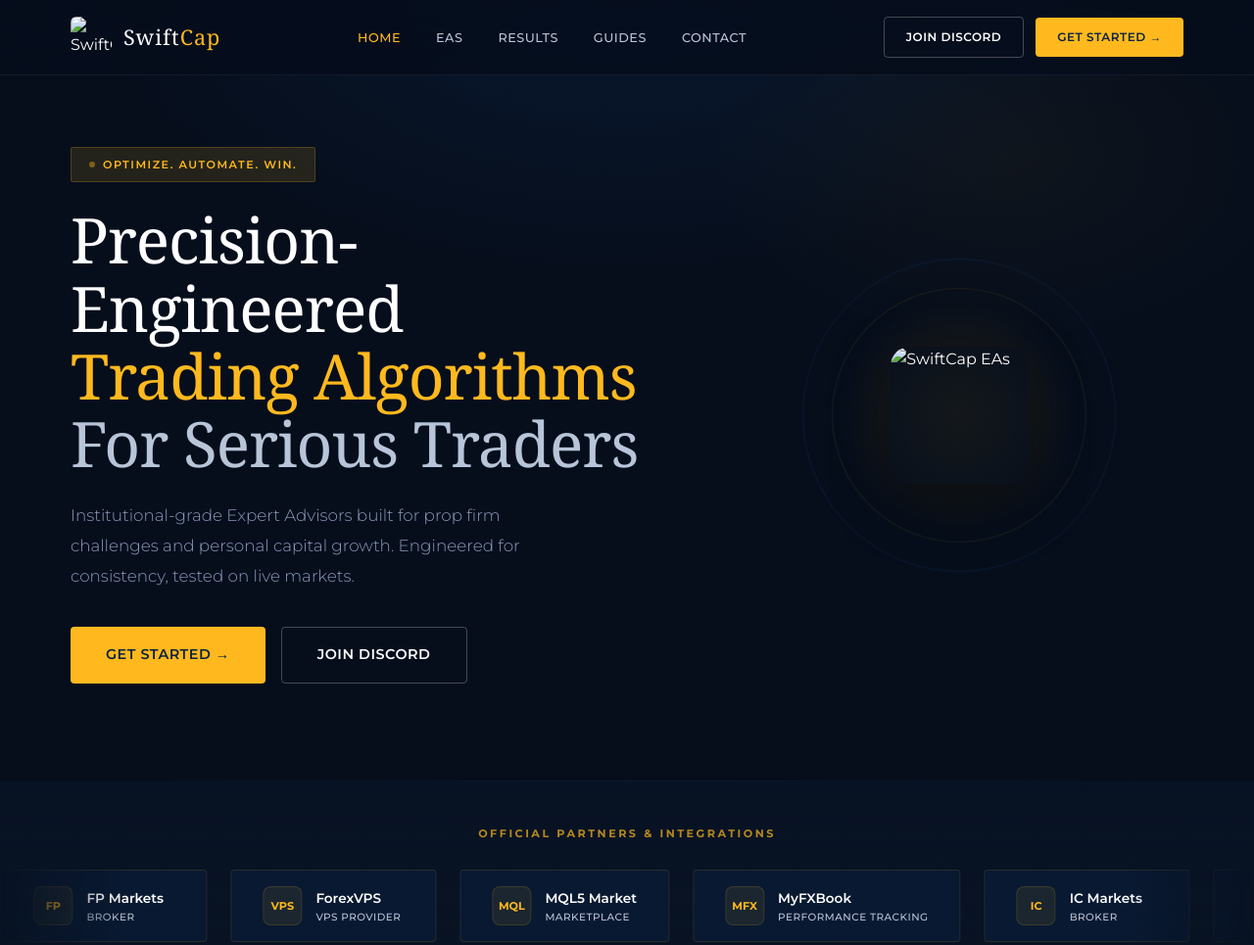
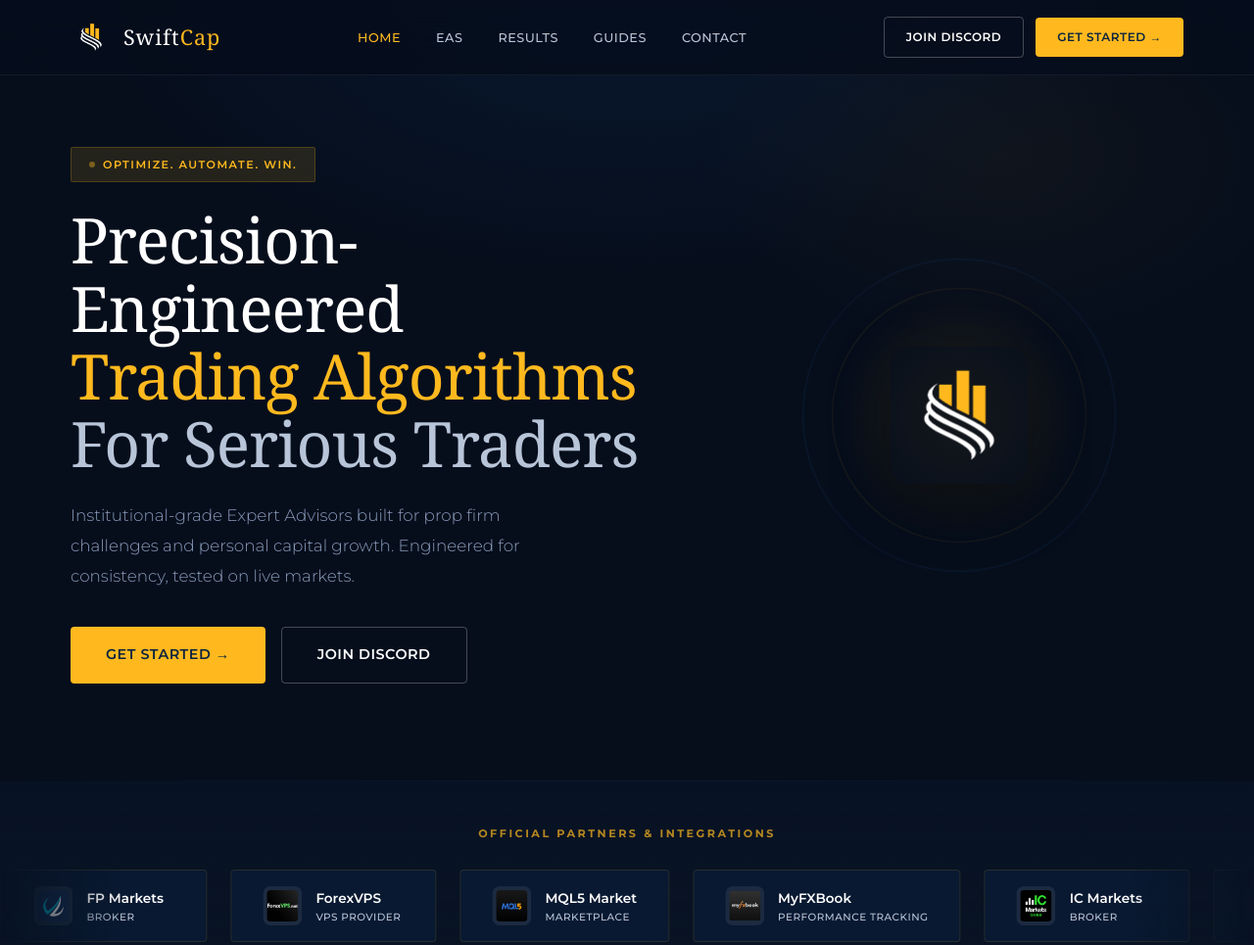
Before and after one commit to husskhan25/SwiftCapEAs, a plain HTML site: page index.html in a window 1280 px wide. Shown: the top 965 px of the page at 98% size. Drawn offline with Linux system fonts and the light colour scheme.

Commit message:
Images added

```diff
--- a/index.html
+++ b/index.html
@@ -5,7 +5,7 @@
   <meta name="viewport" content="width=device-width, initial-scale=1.0" />
   <title>SwiftCap EAs — Institutional-Grade Automated Trading</title>
   <meta name="description" content="Institutional-grade Expert Advisors for MT4/MT5. Pass prop firm challenges with precision-engineered algorithmic trading systems." />
-  <link rel="icon" type="image/png" href="assets/logo.png" />
+  <link rel="icon" type="image/png" href="logo.png" />
   <link rel="preconnect" href="https://fonts.googleapis.com" />
   <link href="https://fonts.googleapis.com/css2?family=Montserrat:wght@300;400;500;600;700;800;900&display=swap" rel="stylesheet" />
   <style>
@@ -589,7 +589,7 @@
   <nav id="navbar">
     <div class="container">
       <a href="index.html" class="nav-logo">
-        <img src="assets/logo.png" alt="SwiftCap EAs" />
+        <img src="logo.png" alt="SwiftCap EAs" />
         <span class="nav-logo-text display-font">Swift<span class="logo-gold">Cap</span></span>
       </a>
       <ul class="nav-links" id="navLinks">
@@ -632,64 +632,49 @@
         <div class="hero-visual">
           <div class="hero-logo-showcase">
             <div class="hero-logo-glow"></div>
-            <img src="assets/logo.png" alt="SwiftCap EAs" />
+            <img src="logo.png" alt="SwiftCap EAs" />
           </div>
         </div>
       </div>
     </div>
   </section>
 
-  <!-- ════════════════════ PARTNERS MARQUEE ════════════════════ -->
+    <!-- ════════════════════ PARTNERS MARQUEE ════════════════════ -->
   <section class="partners">
     <p class="partners-label">Official Partners &amp; Integrations</p>
     <div class="marquee-wrapper">
       <div class="marquee-track" id="marqueeTrack">
         <!-- Set 1 -->
         <a href="https://icmarkets.com/?camp=85950" target="_blank" rel="noopener" class="partner-item">
-          <div class="partner-placeholder">
-            <!-- Replace with: <img src="assets/partners/icmarkets.png" alt="IC Markets" /> -->
-            IC
-          </div>
+          <img src="icmarkets.png" alt="IC Markets" style="width:40px;height:40px;border-radius:8px;object-fit:contain;background:rgba(255,255,255,.08);padding:4px;" />
           <div class="partner-info">
             <div class="p-name">IC Markets</div>
             <div class="p-type">Broker</div>
           </div>
         </a>
         <a href="https://portal.fpmarkets.com/register?redir=stv&fpm-affiliate-utm-source=IB&fpm-affiliate-agt=60977" target="_blank" rel="noopener" class="partner-item">
-          <div class="partner-placeholder">
-            <!-- Replace with: <img src="assets/partners/fpmarkets.png" alt="FP Markets" /> -->
-            FP
-          </div>
+          <img src="fpmarkets.png" alt="FP Markets" style="width:40px;height:40px;border-radius:8px;object-fit:contain;background:rgba(255,255,255,.08);padding:4px;" />
           <div class="partner-info">
             <div class="p-name">FP Markets</div>
             <div class="p-type">Broker</div>
           </div>
         </a>
         <a href="https://www.forexvps.net/?aff=67839" target="_blank" rel="noopener" class="partner-item">
-          <div class="partner-placeholder">
-            <!-- Replace with: <img src="assets/partners/forexvps.png" alt="ForexVPS" /> -->
-            VPS
-          </div>
+          <img src="forexvps.png" alt="ForexVPS" style="width:40px;height:40px;border-radius:8px;object-fit:contain;background:rgba(255,255,255,.08);padding:4px;" />
           <div class="partner-info">
             <div class="p-name">ForexVPS</div>
             <div class="p-type">VPS Provider</div>
           </div>
         </a>
         <a href="https://www.mql5.com/en/users/swiftcapeas/seller" target="_blank" rel="noopener" class="partner-item">
-          <div class="partner-placeholder">
-            <!-- Replace with: <img src="assets/partners/mql5.png" alt="MQL5" /> -->
-            MQL
-          </div>
+          <img src="mql5.png" alt="MQL5 Market" style="width:40px;height:40px;border-radius:8px;object-fit:contain;background:rgba(255,255,255,.08);padding:4px;" />
           <div class="partner-info">
             <div class="p-name">MQL5 Market</div>
             <div class="p-type">Marketplace</div>
           </div>
         </a>
         <a href="https://www.myfxbook.com/members/SwiftCapEAs" target="_blank" rel="noopener" class="partner-item">
-          <div class="partner-placeholder">
-            <!-- Replace with: <img src="assets/partners/myfxbook.png" alt="MyFXBook" /> -->
-            MFX
-          </div>
+          <img src="myfxbook.png" alt="MyFXBook" style="width:40px;height:40px;border-radius:8px;object-fit:contain;background:rgba(255,255,255,.08);padding:4px;" />
           <div class="partner-info">
             <div class="p-name">MyFXBook</div>
             <div class="p-type">Performance Tracking</div>
@@ -697,23 +682,23 @@
         </a>
         <!-- Set 2 (duplicate for seamless loop) -->
         <a href="https://icmarkets.com/?camp=85950" target="_blank" rel="noopener" class="partner-item">
-          <div class="partner-placeholder">IC</div>
+          <img src="icmarkets.png" alt="IC Markets" style="width:40px;height:40px;border-radius:8px;object-fit:contain;background:rgba(255,255,255,.08);padding:4px;" />
           <div class="partner-info"><div class="p-name">IC Markets</div><div class="p-type">Broker</div></div>
         </a>
         <a href="https://portal.fpmarkets.com/register?redir=stv&fpm-affiliate-utm-source=IB&fpm-affiliate-agt=60977" target="_blank" rel="noopener" class="partner-item">
-          <div class="partner-placeholder">FP</div>
+          <img src="fpmarkets.png" alt="FP Markets" style="width:40px;height:40px;border-radius:8px;object-fit:contain;background:rgba(255,255,255,.08);padding:4px;" />
           <div class="partner-info"><div class="p-name">FP Markets</div><div class="p-type">Broker</div></div>
         </a>
         <a href="https://www.forexvps.net/?aff=67839" target="_blank" rel="noopener" class="partner-item">
-          <div class="partner-placeholder">VPS</div>
+          <img src="forexvps.png" alt="ForexVPS" style="width:40px;height:40px;border-radius:8px;object-fit:contain;background:rgba(255,255,255,.08);padding:4px;" />
           <div class="partner-info"><div class="p-name">ForexVPS</div><div class="p-type">VPS Provider</div></div>
         </a>
         <a href="https://www.mql5.com/en/users/swiftcapeas/seller" target="_blank" rel="noopener" class="partner-item">
-          <div class="partner-placeholder">MQL</div>
+          <img src="mql5.png" alt="MQL5 Market" style="width:40px;height:40px;border-radius:8px;object-fit:contain;background:rgba(255,255,255,.08);padding:4px;" />
           <div class="partner-info"><div class="p-name">MQL5 Market</div><div class="p-type">Marketplace</div></div>
         </a>
         <a href="https://www.myfxbook.com/members/SwiftCapEAs" target="_blank" rel="noopener" class="partner-item">
-          <div class="partner-placeholder">MFX</div>
+          <img src="myfxbook.png" alt="MyFXBook" style="width:40px;height:40px;border-radius:8px;object-fit:contain;background:rgba(255,255,255,.08);padding:4px;" />
           <div class="partner-info"><div class="p-name">MyFXBook</div><div class="p-type">Performance Tracking</div></div>
         </a>
       </div>
@@ -770,8 +755,7 @@
         <div class="product-card">
           <span class="card-badge">Pioneer</span>
           <div class="ea-logo">
-            <!-- Replace src with SwiftCap Master EA logo when available -->
-            <img src="assets/logo.png" alt="SwiftCap Master EA" />
+            <img src="master-ea.png" alt="SwiftCap Master EA" />
           </div>
           <h3 class="display-font">SwiftCap Master EA</h3>
           <div class="strategy-tag">Scalping Strategy • MT4 &amp; MT5</div>
@@ -806,8 +790,7 @@
         <div class="product-card">
           <span class="card-badge">Prop Firm Friendly</span>
           <div class="ea-logo">
-            <!-- Replace src with SwiftCap Breakout EA logo when available -->
-            <img src="assets/logo.png" alt="SwiftCap Breakout EA" />
+            <img src="breakout-ea.png" alt="SwiftCap Breakout EA" />
           </div>
           <h3 class="display-font">SwiftCap Breakout EA</h3>
           <div class="strategy-tag">Breakout • MT4 &amp; MT5</div>
@@ -843,8 +826,7 @@
         <div class="product-card">
           <span class="card-badge">High Yield</span>
           <div class="ea-logo">
-            <!-- Replace src with SwiftCap Grid EA logo when available -->
-            <img src="assets/logo.png" alt="SwiftCap Grid EA" />
+            <img src="grid-ea.png" alt="SwiftCap Grid EA" />
           </div>
           <h3 class="display-font">SwiftCap Grid EA</h3>
           <div class="strategy-tag">Grid / DCA • MT5 • Personal Accounts</div>
@@ -880,8 +862,7 @@
         <div class="product-card">
           <span class="card-badge">Flagship</span>
           <div class="ea-logo">
-            <!-- Replace src with SwiftCap Trinity EA logo when available -->
-            <img src="assets/logo.png" alt="SwiftCap Trinity EA" />
+            <img src="trinity-ea.png" alt="SwiftCap Trinity EA" />
           </div>
           <h3 class="display-font">SwiftCap Trinity EA</h3>
           <div class="strategy-tag">Hybrid 3-Layer • MT5</div>
@@ -987,7 +968,6 @@
     </div>
   </section>
 
-  <!-- ════════════════════ COMMUNITY ════════════════════ -->
     <!-- ════════════════════ COMMUNITY ════════════════════ -->
   <section class="community">
     <div class="container">
@@ -1000,8 +980,7 @@
       <div class="community-grid">
         <a href="https://discord.gg/gH3RJWRJKS" target="_blank" class="community-card">
           <div class="cc-image">
-            <!-- Replace with: <img src="assets/community/discord-banner.png" alt="Discord Community" /> -->
-            <div class="cc-placeholder">🎮</div>
+            <img src="discord-banner.png" alt="Discord Community" />
           </div>
           <div class="cc-body">
             <h4>Discord Community</h4>
@@ -1011,8 +990,7 @@
         </a>
         <a href="https://www.youtube.com/@SwiftCapEAs" target="_blank" class="community-card">
           <div class="cc-image">
-            <!-- Replace with: <img src="assets/community/youtube-banner.png" alt="YouTube Channel" /> -->
-            <div class="cc-placeholder">▶️</div>
+            <img src="youtube-banner.png" alt="YouTube Channel" />
           </div>
           <div class="cc-body">
             <h4>YouTube Channel</h4>
@@ -1022,8 +1000,7 @@
         </a>
         <a href="https://www.instagram.com/swiftcapeas/" target="_blank" class="community-card">
           <div class="cc-image">
-            <!-- Replace with: <img src="assets/community/instagram-banner.png" alt="Instagram" /> -->
-            <div class="cc-placeholder">📸</div>
+            <img src="Instagram-banner.png" alt="Instagram" />
           </div>
           <div class="cc-body">
             <h4>Instagram</h4>
@@ -1037,7 +1014,7 @@
   <!-- ════════════════════ CTA ════════════════════ -->
   <section class="cta">
     <div class="container">
-      <img src="assets/logo.png" alt="SwiftCap" class="cta-logo" />
+      <img src="logo.png" alt="SwiftCap" class="cta-logo" />
       <h2 class="display-font">Begin Trading With <span class="gold">Precision</span></h2>
       <p>Join a growing network of traders leveraging institutional-grade algorithms to achieve funded accounts and consistent capital growth.</p>
       <div class="cta-buttons">
@@ -1054,7 +1031,7 @@
         <!-- Brand -->
         <div class="footer-brand">
           <div class="footer-logo">
-            <img src="assets/logo.png" alt="SwiftCap EAs" />
+            <img src="logo.png" alt="SwiftCap EAs" />
             <span class="footer-logo-text display-font">Swift<span class="f-gold">Cap</span> EAs</span>
           </div>
           <p class="footer-desc">
```
